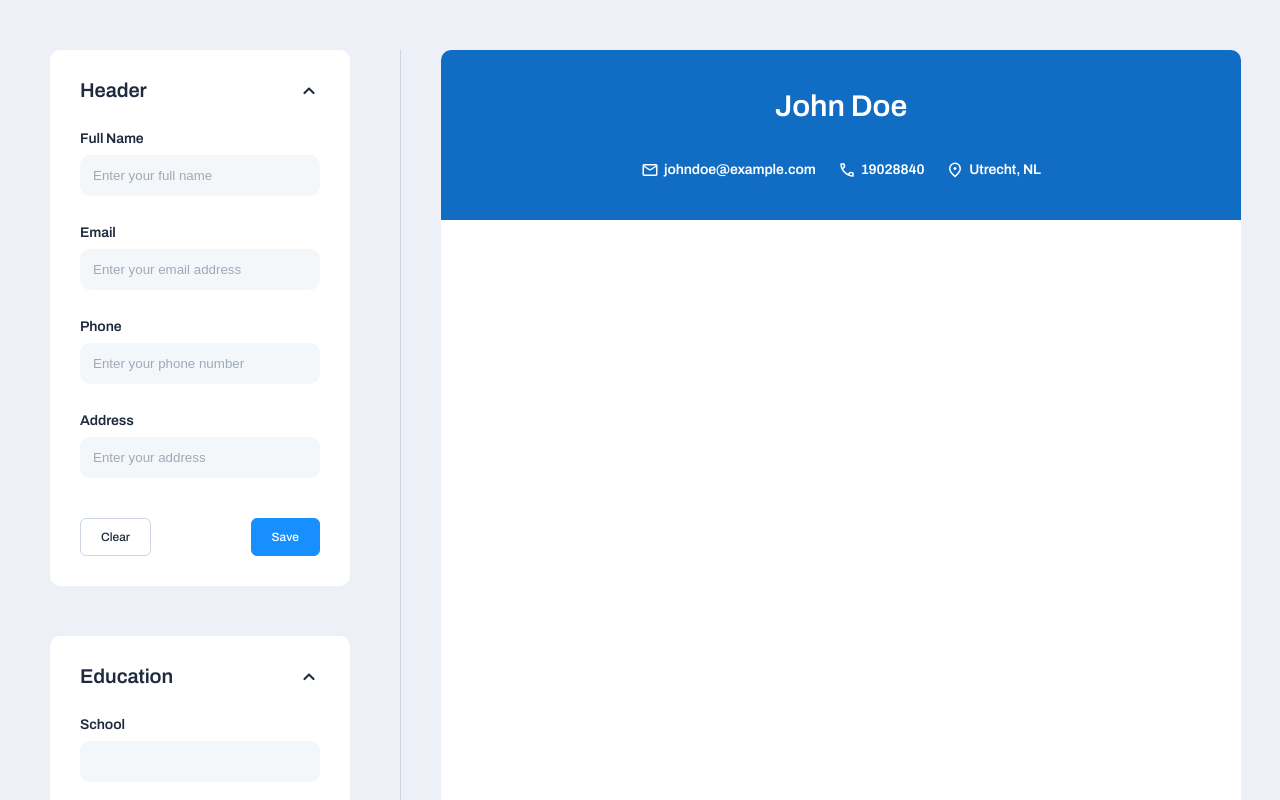
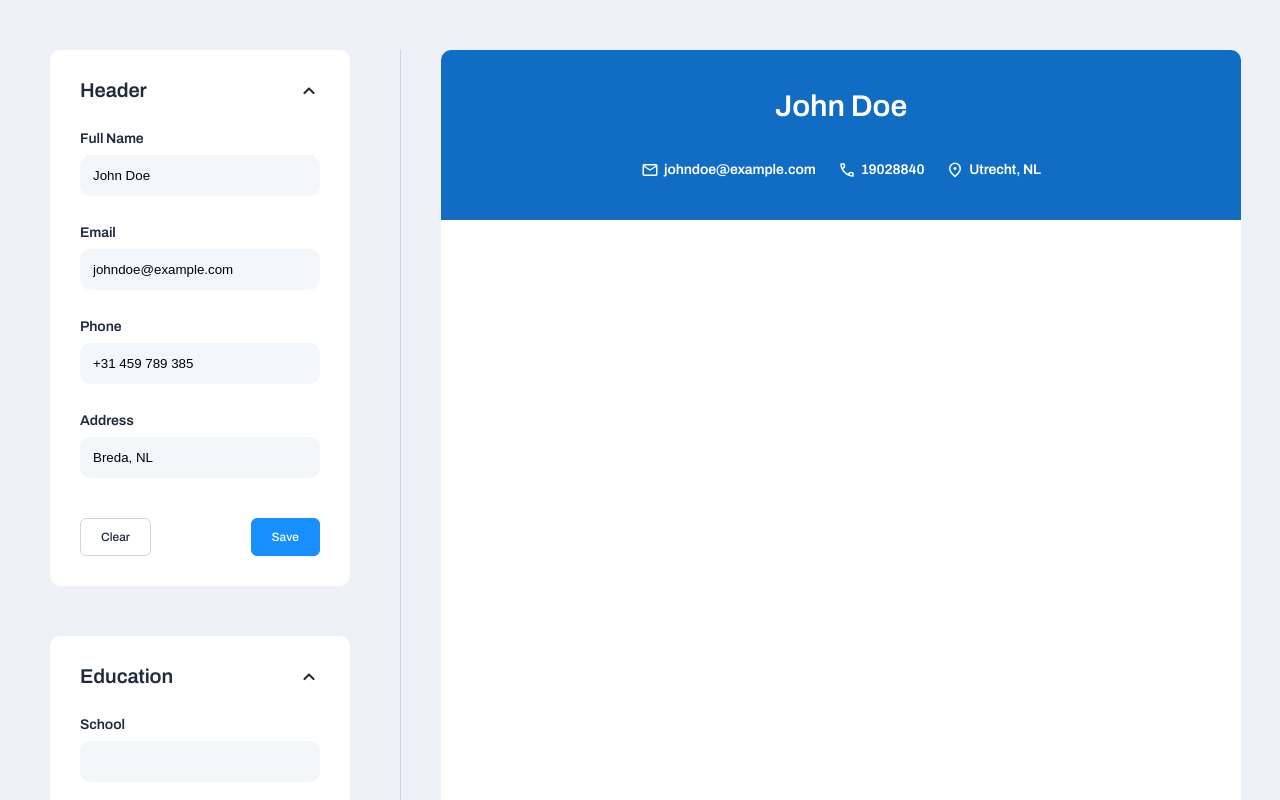
Before and after one commit to amadeuio/make-your-cv, a React (Vite) app: page / in a window 1280 px wide. Shown: the top 800 px of the page. Built offline with nearby package versions, Linux system fonts and the light colour scheme.

Commit message:
Update initial header data

```diff
--- a/src/components/HeaderForm.tsx
+++ b/src/components/HeaderForm.tsx
@@ -10,10 +10,10 @@ interface headerData {
 }
 
 const initialHeaderData: headerData = {
-  fullName: "",
-  email: "",
-  phone: "",
-  address: "",
+  fullName: "John Doe",
+  email: "johndoe@example.com",
+  phone: "+31 459 789 385",
+  address: "Breda, NL",
 };
 
 function HeaderForm() {
```
